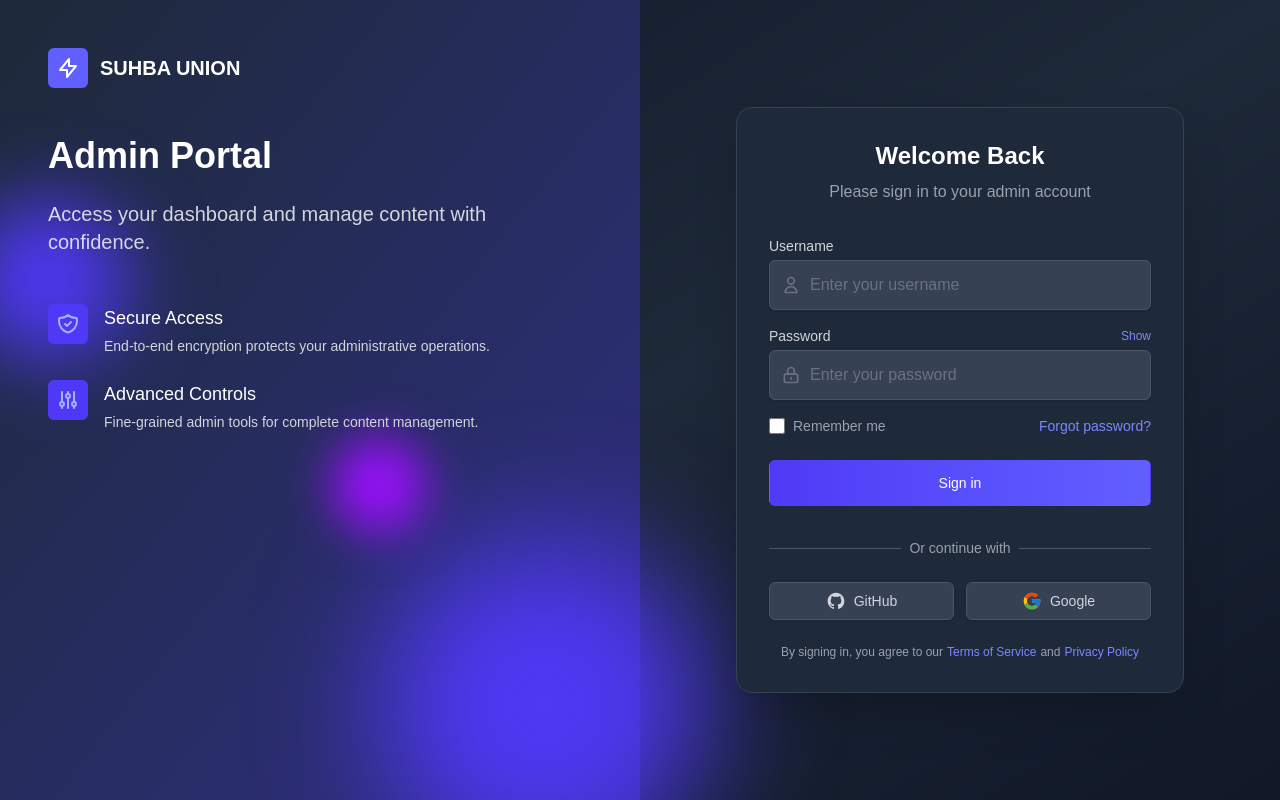
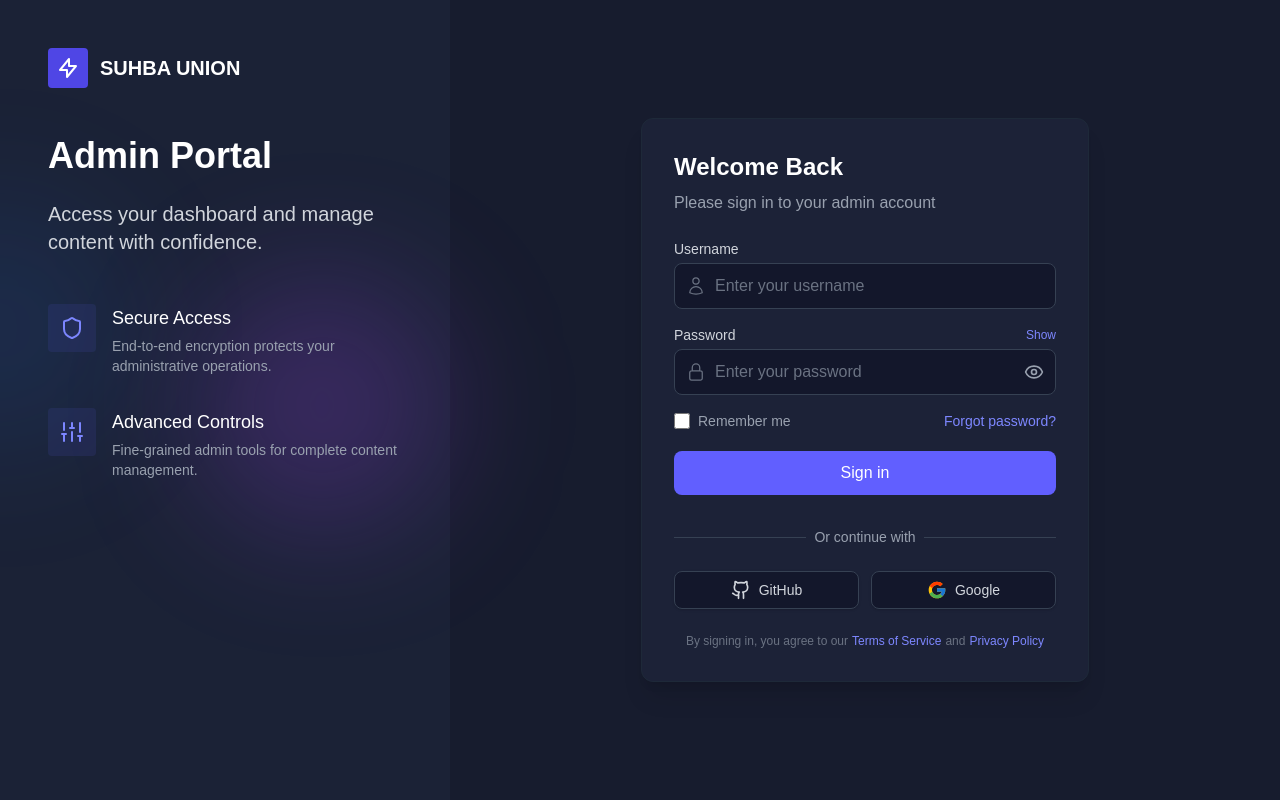
Before and after one commit to mishabvibes/suhba-photo-frame, a Next.js app: page /admin/login in a window 1280 px wide. Built offline with nearby package versions, Linux system fonts and the light colour scheme.

Commit message:
some improvements

```diff
--- a/src/app/admin/login/AdminLogin.tsx
+++ b/src/app/admin/login/AdminLogin.tsx
@@ -2,7 +2,15 @@
 
 import { useState, useEffect } from 'react';
 import { useRouter, useSearchParams } from 'next/navigation';
-import Image from 'next/image';
+import {
+  Clock,
+  RefreshCw,
+  Shield,
+  Sliders,
+  Github,
+  Eye,
+  EyeOff
+} from 'lucide-react';
 
 export default function AdminLogin() {
   const [username, setUsername] = useState('');
@@ -23,7 +31,7 @@ export default function AdminLogin() {
     }
   }, []);
 
-  const handleSubmit = async (e: React.FormEvent) => {
+  const handleSubmit = async (e: { preventDefault: () => void; }) => {
     e.preventDefault();
     setError('');
     setIsLoading(true);
@@ -49,64 +57,59 @@ export default function AdminLogin() {
   };
 
   return (
-    <div className="min-h-screen flex flex-col md:flex-row overflow-hidden bg-gradient-to-br from-gray-900 via-gray-800 to-gray-900">
+    <div className="min-h-screen flex flex-col md:flex-row bg-[#171c2e]">
       {/* Left side - Branding */}
-      <div className="hidden md:flex md:w-1/2 bg-gradient-to-br from-gray-800 to-indigo-900 p-12 text-white flex-col justify-between relative">
+      <div className="hidden md:flex md:w-[450px] bg-[#1b2236] p-12 text-white flex-col justify-between relative">
         {/* Brand Logo/Name */}
         <div className="z-10">
           <div className="flex items-center mb-12">
-            <div className="h-10 w-10 rounded-md bg-indigo-500 flex items-center justify-center">
+            <div className="h-10 w-10 rounded bg-[#4f46e5] flex items-center justify-center">
               <svg className="h-6 w-6 text-white" fill="none" stroke="currentColor" viewBox="0 0 24 24" xmlns="http://www.w3.org/2000/svg">
                 <path strokeLinecap="round" strokeLinejoin="round" strokeWidth={2} d="M13 10V3L4 14h7v7l9-11h-7z" />
               </svg>
             </div>
-            <span className="ml-3 text-xl font-bold">SUHBA UNION</span>
+            <span className="ml-3 text-xl font-bold text-white">SUHBA UNION</span>
           </div>
 
           {/* Main content */}
-          <h1 className="text-4xl font-bold mb-6">Admin Portal</h1>
-          <p className="text-xl opacity-80 mb-8">Access your dashboard and manage content with confidence.</p>
+          <h1 className="text-4xl font-bold mb-6 text-white">Admin Portal</h1>
+          <p className="text-xl text-gray-300 mb-12">Access your dashboard and manage content with confidence.</p>
 
           {/* Feature highlights */}
-          <div className="mt-12 space-y-6">
+          <div className="space-y-8">
             <div className="flex items-start">
-              <div className="flex-shrink-0 flex items-center justify-center h-10 w-10 rounded-md bg-indigo-600 bg-opacity-20">
-                <svg className="h-6 w-6 text-indigo-300" fill="none" stroke="currentColor" viewBox="0 0 24 24" xmlns="http://www.w3.org/2000/svg">
-                  <path strokeLinecap="round" strokeLinejoin="round" strokeWidth={2} d="M9 12l2 2 4-4m5.618-4.016A11.955 11.955 0 0112 2.944a11.955 11.955 0 01-8.618 3.04A12.02 12.02 0 003 9c0 5.591 3.824 10.29 9 11.622 5.176-1.332 9-6.03 9-11.622 0-1.042-.133-2.052-.382-3.016z" />
-                </svg>
+              <div className="flex-shrink-0 flex items-center justify-center h-12 w-12 rounded bg-indigo-500/10 text-indigo-400">
+                <Shield className="h-6 w-6" />
               </div>
               <div className="ml-4">
                 <h3 className="text-lg font-medium text-white">Secure Access</h3>
-                <p className="mt-1 text-sm text-gray-300">End-to-end encryption protects your administrative operations.</p>
+                <p className="mt-1 text-sm text-gray-400">End-to-end encryption protects your administrative operations.</p>
               </div>
             </div>
 
             <div className="flex items-start">
-              <div className="flex-shrink-0 flex items-center justify-center h-10 w-10 rounded-md bg-indigo-600 bg-opacity-20">
-                <svg className="h-6 w-6 text-indigo-300" fill="none" stroke="currentColor" viewBox="0 0 24 24" xmlns="http://www.w3.org/2000/svg">
-                  <path strokeLinecap="round" strokeLinejoin="round" strokeWidth={2} d="M12 6V4m0 2a2 2 0 100 4m0-4a2 2 0 110 4m-6 8a2 2 0 100-4m0 4a2 2 0 110-4m0 4v2m0-6V4m6 6v10m6-2a2 2 0 100-4m0 4a2 2 0 110-4m0 4v2m0-6V4" />
-                </svg>
+              <div className="flex-shrink-0 flex items-center justify-center h-12 w-12 rounded bg-indigo-500/10 text-indigo-400">
+                <Sliders className="h-6 w-6" />
               </div>
               <div className="ml-4">
                 <h3 className="text-lg font-medium text-white">Advanced Controls</h3>
-                <p className="mt-1 text-sm text-gray-300">Fine-grained admin tools for complete content management.</p>
+                <p className="mt-1 text-sm text-gray-400">Fine-grained admin tools for complete content management.</p>
               </div>
             </div>
           </div>
         </div>
 
         {/* Decorative elements */}
-        <div className="absolute bottom-0 right-0 -mb-16 -mr-16 w-80 h-80 bg-indigo-600 bg-opacity-20 rounded-full filter blur-3xl"></div>
-        <div className="absolute top-1/4 -left-8 w-40 h-40 bg-indigo-600 bg-opacity-10 rounded-full filter blur-2xl"></div>
-        <div className="absolute bottom-1/3 right-1/3 w-24 h-24 bg-purple-600 bg-opacity-20 rounded-full filter blur-xl"></div>
+        <div className="absolute bottom-1/3 right-0 w-64 h-64 rounded-full bg-purple-500/20 filter blur-3xl"></div>
+        <div className="absolute top-1/4 left-0 w-64 h-64 rounded-full bg-blue-500/10 filter blur-3xl -ml-32"></div>
       </div>
 
       {/* Right side - Login Form */}
-      <div className="flex-1 flex items-center justify-center p-6 md:p-16">
+      <div className="flex-1 flex items-center justify-center p-6 md:p-12">
         <div className="w-full max-w-md">
           {/* Mobile Logo */}
           <div className="md:hidden flex items-center justify-center mb-10">
-            <div className="h-12 w-12 rounded-md bg-indigo-600 flex items-center justify-center">
+            <div className="h-12 w-12 rounded bg-[#4f46e5] flex items-center justify-center">
               <svg className="h-8 w-8 text-white" fill="none" stroke="currentColor" viewBox="0 0 24 24" xmlns="http://www.w3.org/2000/svg">
                 <path strokeLinecap="round" strokeLinejoin="round" strokeWidth={2} d="M13 10V3L4 14h7v7l9-11h-7z" />
               </svg>
@@ -115,31 +118,33 @@ export default function AdminLogin() {
 
           <div
             id="login-form"
-            className="bg-gray-800 bg-opacity-50 backdrop-blur-sm rounded-2xl p-8 shadow-2xl border border-gray-700 opacity-0 -translate-y-4 transition-all duration-500"
+            className="bg-[#1c2237] rounded-xl p-8 shadow-xl border border-gray-800 opacity-0 -translate-y-4 transition-all duration-500"
           >
-            <div className="text-center mb-8">
+            <div className="mb-6">
               <h2 className="text-2xl font-bold text-white">Welcome Back</h2>
               <p className="mt-2 text-gray-400">Please sign in to your admin account</p>
             </div>
 
-            <form className="space-y-6" onSubmit={handleSubmit}>
+            <form className="space-y-5" onSubmit={handleSubmit}>
               <div className="space-y-4">
                 <div>
                   <label htmlFor="username" className="block text-sm font-medium text-gray-300 mb-1">
                     Username
                   </label>
-                  <div className="relative rounded-md shadow-sm">
+                  <div className="relative">
                     <div className="absolute inset-y-0 left-0 pl-3 flex items-center pointer-events-none">
-                      <svg className="h-5 w-5 text-gray-500" fill="none" stroke="currentColor" viewBox="0 0 24 24" xmlns="http://www.w3.org/2000/svg">
-                        <path strokeLinecap="round" strokeLinejoin="round" strokeWidth={2} d="M16 7a4 4 0 11-8 0 4 4 0 018 0zM12 14a7 7 0 00-7 7h14a7 7 0 00-7-7z" />
-                      </svg>
+                      <div className="flex-shrink-0 h-5 w-5 text-gray-500">
+                        <svg xmlns="http://www.w3.org/2000/svg" fill="none" viewBox="0 0 24 24" strokeWidth={1.5} stroke="currentColor">
+                          <path strokeLinecap="round" strokeLinejoin="round" d="M15.75 6a3.75 3.75 0 11-7.5 0 3.75 3.75 0 017.5 0zM4.501 20.118a7.5 7.5 0 0114.998 0A17.933 17.933 0 0112 21.75c-2.676 0-5.216-.584-7.499-1.632z" />
+                        </svg>
+                      </div>
                     </div>
                     <input
                       id="username"
                       name="username"
                       type="text"
                       required
-                      className="bg-gray-700 block w-full pl-10 pr-3 py-3 border border-gray-600 rounded-md focus:ring-indigo-500 focus:border-indigo-500 text-gray-200 placeholder-gray-500 transition-colors"
+                      className="block w-full pl-10 pr-3 py-2.5 bg-[#13172b] border border-gray-700 rounded-lg text-gray-200 placeholder-gray-500 focus:outline-none focus:ring-1 focus:ring-indigo-500 focus:border-indigo-500"
                       placeholder="Enter your username"
                       value={username}
                       onChange={(e) => setUsername(e.target.value)}
@@ -161,18 +166,33 @@ export default function AdminLogin() {
                       {showPassword ? 'Hide' : 'Show'}
                     </button>
                   </div>
-                  <div className="relative rounded-md shadow-sm">
+                  <div className="relative">
                     <div className="absolute inset-y-0 left-0 pl-3 flex items-center pointer-events-none">
-                      <svg className="h-5 w-5 text-gray-500" fill="none" stroke="currentColor" viewBox="0 0 24 24" xmlns="http://www.w3.org/2000/svg">
-                        <path strokeLinecap="round" strokeLinejoin="round" strokeWidth={2} d="M12 15v2m-6 4h12a2 2 0 002-2v-6a2 2 0 00-2-2H6a2 2 0 00-2 2v6a2 2 0 002 2zm10-10V7a4 4 0 00-8 0v4h8z" />
-                      </svg>
+                      <div className="flex-shrink-0 h-5 w-5 text-gray-500">
+                        <svg xmlns="http://www.w3.org/2000/svg" fill="none" viewBox="0 0 24 24" strokeWidth={1.5} stroke="currentColor">
+                          <path strokeLinecap="round" strokeLinejoin="round" d="M16.5 10.5V6.75a4.5 4.5 0 10-9 0v3.75m-.75 11.25h10.5a2.25 2.25 0 002.25-2.25v-6.75a2.25 2.25 0 00-2.25-2.25H6.75a2.25 2.25 0 00-2.25 2.25v6.75a2.25 2.25 0 002.25 2.25z" />
+                        </svg>
+                      </div>
+                    </div>
+                    <div className="absolute inset-y-0 right-0 pr-3 flex items-center">
+                      <button
+                        type="button"
+                        onClick={() => setShowPassword(!showPassword)}
+                        className="text-gray-400 hover:text-gray-300 focus:outline-none"
+                      >
+                        {showPassword ? (
+                          <EyeOff className="h-5 w-5" />
+                        ) : (
+                          <Eye className="h-5 w-5" />
+                        )}
+                      </button>
                     </div>
                     <input
                       id="password"
                       name="password"
                       type={showPassword ? "text" : "password"}
                       required
-                      className="bg-gray-700 block w-full pl-10 pr-3 py-3 border border-gray-600 rounded-md focus:ring-indigo-500 focus:border-indigo-500 text-gray-200 placeholder-gray-500 transition-colors"
+                      className="block w-full pl-10 pr-10 py-2.5 bg-[#13172b] border border-gray-700 rounded-lg text-gray-200 placeholder-gray-500 focus:outline-none focus:ring-1 focus:ring-indigo-500 focus:border-indigo-500"
                       placeholder="Enter your password"
                       value={password}
                       onChange={(e) => setPassword(e.target.value)}
@@ -187,7 +207,7 @@ export default function AdminLogin() {
                       id="remember-me"
                       name="remember-me"
                       type="checkbox"
-                      className="h-4 w-4 text-indigo-600 bg-gray-700 border-gray-500 rounded focus:ring-indigo-500 focus:border-indigo-500"
+                      className="h-4 w-4 text-indigo-500 bg-[#13172b] border-gray-600 rounded focus:ring-indigo-500 focus:ring-offset-gray-800"
                       checked={rememberMe}
                       onChange={(e) => setRememberMe(e.target.checked)}
                     />
@@ -204,7 +224,7 @@ export default function AdminLogin() {
               </div>
 
               {error && (
-                <div className="p-3 rounded-md bg-red-900 bg-opacity-40 border border-red-700">
+                <div className="p-3 rounded-lg bg-red-900/40 border border-red-800">
                   <div className="flex">
                     <svg className="h-5 w-5 text-red-400 mr-2" fill="none" stroke="currentColor" viewBox="0 0 24 24" xmlns="http://www.w3.org/2000/svg">
                       <path strokeLinecap="round" strokeLinejoin="round" strokeWidth={2} d="M12 8v4m0 4h.01M21 12a9 9 0 11-18 0 9 9 0 0118 0z" />
@@ -218,21 +238,17 @@ export default function AdminLogin() {
                 <button
                   type="submit"
                   disabled={isLoading}
-                  className={`group relative w-full flex justify-center py-3 px-4 border border-transparent text-sm font-medium rounded-md text-white transition-all duration-150 ${
-                    isLoading
-                      ? 'bg-indigo-700 cursor-not-allowed opacity-70'
-                      : 'bg-gradient-to-r from-indigo-600 to-indigo-500 hover:from-indigo-500 hover:to-indigo-400 focus:outline-none focus:ring-2 focus:ring-offset-2 focus:ring-indigo-500 focus:ring-offset-gray-800'
+                  className={`w-full flex justify-center items-center py-2.5 px-4 rounded-lg text-white transition-colors duration-150 ${
+                    isLoading ? 'bg-indigo-600 cursor-not-allowed opacity-70' : 'bg-indigo-500 hover:bg-indigo-600'
                   }`}
                 >
                   {isLoading ? (
                     <>
-                      <span className="absolute left-0 inset-y-0 flex items-center pl-3">
-                        <svg className="animate-spin h-5 w-5 text-indigo-300" xmlns="http://www.w3.org/2000/svg" fill="none" viewBox="0 0 24 24">
-                          <circle className="opacity-25" cx="12" cy="12" r="10" stroke="currentColor" strokeWidth="4"></circle>
-                          <path className="opacity-75" fill="currentColor" d="M4 12a8 8 0 018-8V0C5.373 0 0 5.373 0 12h4zm2 5.291A7.962 7.962 0 014 12H0c0 3.042 1.135 5.824 3 7.938l3-2.647z"></path>
-                        </svg>
-                      </span>
-                      <span className="pl-3">Signing in...</span>
+                      <svg className="animate-spin -ml-1 mr-2 h-4 w-4 text-white" xmlns="http://www.w3.org/2000/svg" fill="none" viewBox="0 0 24 24">
+                        <circle className="opacity-25" cx="12" cy="12" r="10" stroke="currentColor" strokeWidth="4"></circle>
+                        <path className="opacity-75" fill="currentColor" d="M4 12a8 8 0 018-8V0C5.373 0 0 5.373 0 12h4zm2 5.291A7.962 7.962 0 014 12H0c0 3.042 1.135 5.824 3 7.938l3-2.647z"></path>
+                      </svg>
+                      Signing in...
                     </>
                   ) : 'Sign in'}
                 </button>
@@ -242,26 +258,24 @@ export default function AdminLogin() {
             <div className="mt-8">
               <div className="relative">
                 <div className="absolute inset-0 flex items-center">
-                  <div className="w-full border-t border-gray-600"></div>
+                  <div className="w-full border-t border-gray-700"></div>
                 </div>
                 <div className="relative flex justify-center text-sm">
-                  <span className="px-2 bg-gray-800 text-gray-400">Or continue with</span>
+                  <span className="px-2 bg-[#1c2237] text-gray-400">Or continue with</span>
                 </div>
               </div>
 
               <div className="mt-6 grid grid-cols-2 gap-3">
                 <button
                   type="button"
-                  className="w-full inline-flex justify-center py-2 px-4 border border-gray-600 rounded-md shadow-sm bg-gray-700 text-sm font-medium text-gray-300 hover:bg-gray-600 transition-colors"
+                  className="w-full inline-flex justify-center py-2 px-3 border border-gray-700 rounded-lg shadow-sm bg-[#13172b] text-sm font-medium text-gray-300 hover:bg-[#1a1f36] transition-colors"
                 >
-                  <svg className="w-5 h-5 mr-2" fill="currentColor" viewBox="0 0 24 24" aria-hidden="true">
-                    <path fillRule="evenodd" d="M12 2C6.477 2 2 6.484 2 12.017c0 4.425 2.865 8.18 6.839 9.504.5.092.682-.217.682-.483 0-.237-.008-.868-.013-1.703-2.782.605-3.369-1.343-3.369-1.343-.454-1.158-1.11-1.466-1.11-1.466-.908-.62.069-.608.069-.608 1.003.07 1.531 1.032 1.531 1.032.892 1.53 2.341 1.088 2.91.832.092-.647.35-1.088.636-1.338-2.22-.253-4.555-1.113-4.555-4.951 0-1.093.39-1.988 1.029-2.688-.103-.253-.446-1.272.098-2.65 0 0 .84-.27 2.75 1.026A9.564 9.564 0 0112 6.844c.85.004 1.705.115 2.504.337 1.909-1.296 2.747-1.027 2.747-1.027.546 1.379.202 2.398.1 2.651.64.7 1.028 1.595 1.028 2.688 0 3.848-2.339 4.695-4.566 4.943.359.309.678.92.678 1.855 0 1.338-.012 2.419-.012 2.747 0 .268.18.58.688.482A10.019 10.019 0 0022 12.017C22 6.484 17.522 2 12 2z" clipRule="evenodd"></path>
-                  </svg>
+                  <Github className="w-5 h-5 mr-2" />
                   GitHub
                 </button>
                 <button
                   type="button"
-                  className="w-full inline-flex justify-center py-2 px-4 border border-gray-600 rounded-md shadow-sm bg-gray-700 text-sm font-medium text-gray-300 hover:bg-gray-600 transition-colors"
+                  className="w-full inline-flex justify-center py-2 px-3 border border-gray-700 rounded-lg shadow-sm bg-[#13172b] text-sm font-medium text-gray-300 hover:bg-[#1a1f36] transition-colors"
                 >
                   <svg className="w-5 h-5 mr-2" xmlns="http://www.w3.org/2000/svg" viewBox="0 0 48 48">
                     <path fill="#FFC107" d="M43.611,20.083H42V20H24v8h11.303c-1.649,4.657-6.08,8-11.303,8c-6.627,0-12-5.373-12-12c0-6.627,5.373-12,12-12c3.059,0,5.842,1.154,7.961,3.039l5.657-5.657C34.046,6.053,29.268,4,24,4C12.955,4,4,12.955,4,24c0,11.045,8.955,20,20,20c11.045,0,20-8.955,20-20C44,22.659,43.862,21.35,43.611,20.083z"></path>
@@ -275,7 +289,7 @@ export default function AdminLogin() {
             </div>
 
             <div className="mt-6 text-center">
-              <p className="text-xs text-gray-400">
+              <p className="text-xs text-gray-500">
                 By signing in, you agree to our
                 <a href="#" className="text-indigo-400 hover:text-indigo-300 ml-1">Terms of Service</a>
                 <span className="mx-1">and</span>
--- a/src/app/photoframe/page.tsx
+++ b/src/app/photoframe/page.tsx
@@ -1443,7 +1443,7 @@ const UserPhotoFraming: React.FC = () => {
         <div className="max-w-6xl mx-auto px-4 flex flex-col md:flex-row justify-between items-center">
           <div className="text-center md:text-left mb-4 md:mb-0">
             <p className="text-gray-600 text-sm">
-              © {new Date().getFullYear()} Photo Framing Studio. All rights reserved.
+              © {new Date().getFullYear()} SUHBA Union. All rights reserved.
             </p>
           </div>
 
```
